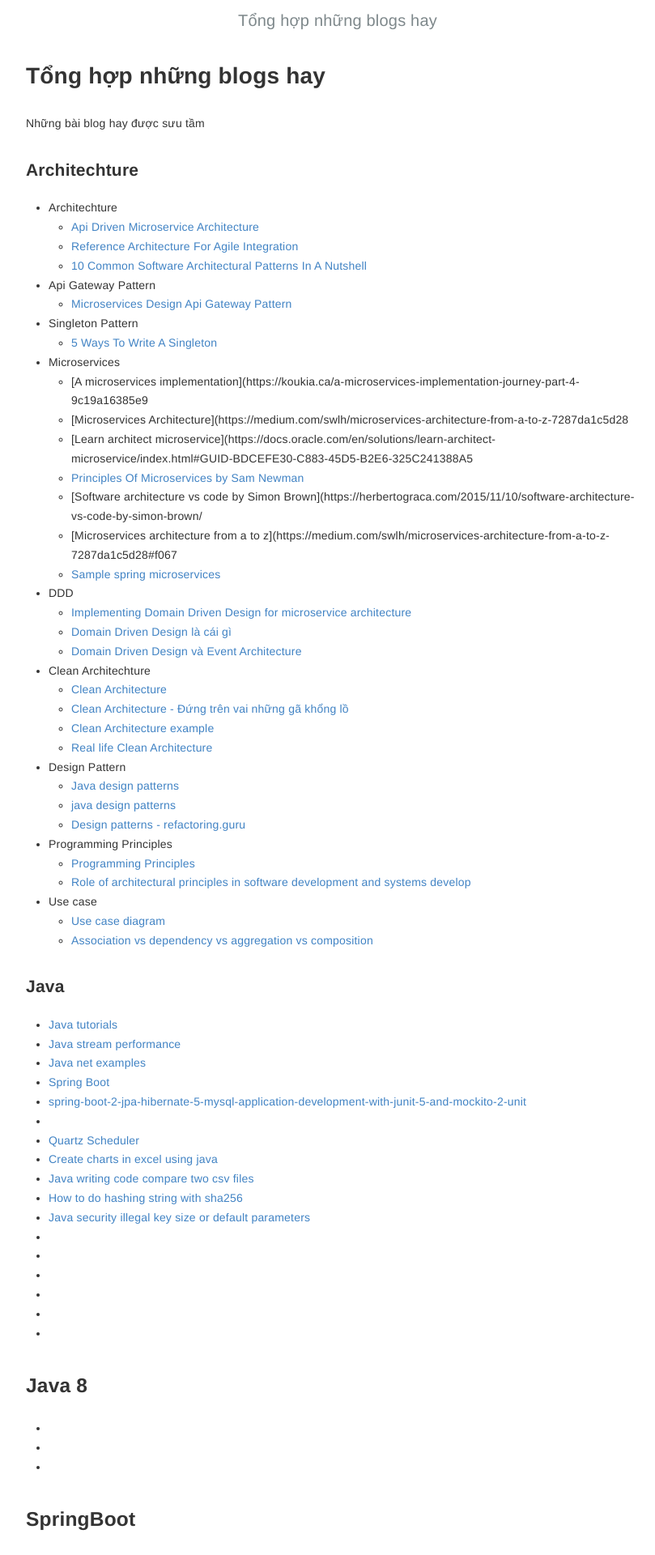
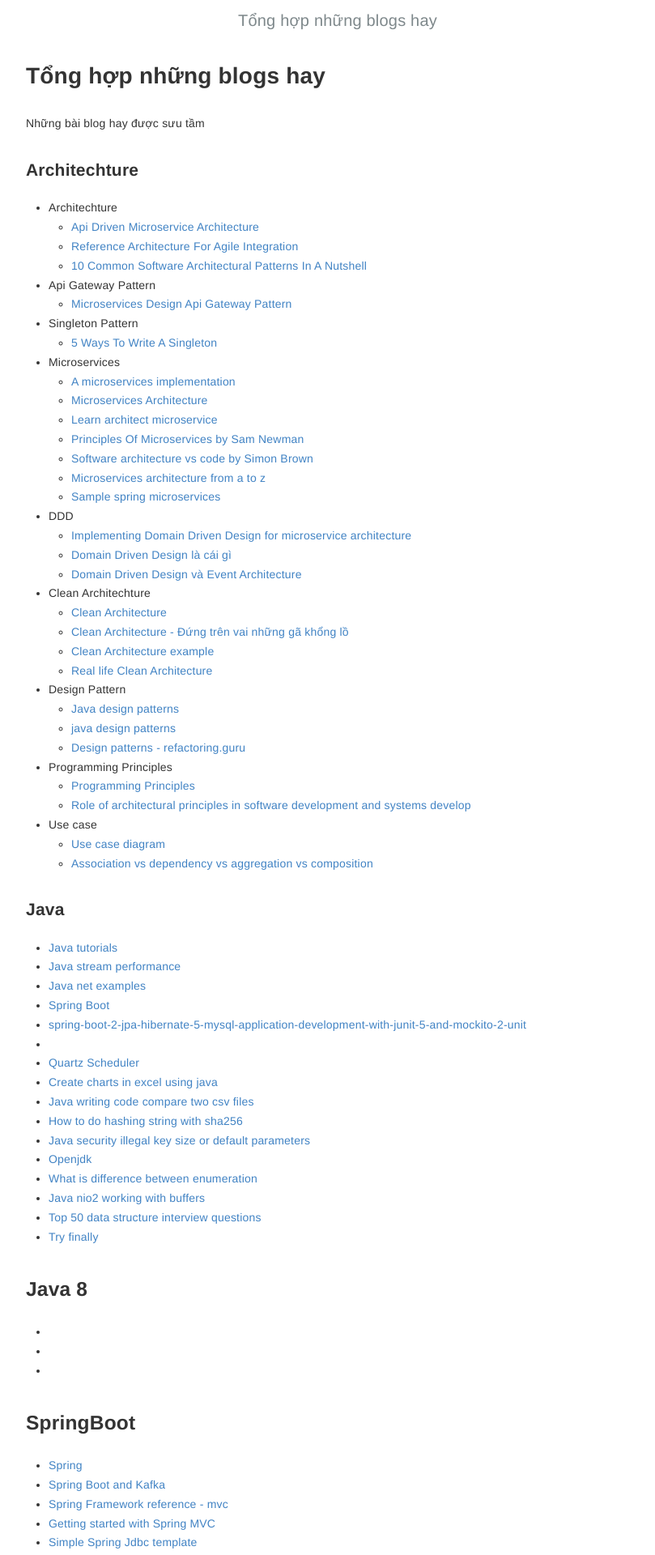
Before and after one commit to huypva/code-by-example-site, a Jekyll site: the page built from _posts/2021-09-04-blogs.md, in a window 1280 px wide. Shown: the top 1920 px of the page at 81% size, without its empty margins (223-1032 px from the left). Built offline with Jekyll 4.4.1, drawn with Linux system fonts in a browser that asks for light colours.

Commit message:
Format blogs

```diff
--- a/_posts/2021-09-04-blogs.md
+++ b/_posts/2021-09-04-blogs.md
@@ -23,13 +23,13 @@ Những bài blog hay được sưu tầm
     - [5 Ways To Write A Singleton](https://sinethneranjana.medium.com/5-ways-to-write-a-singleton-and-why-you-shouldnt-1cf078562376)
 
 - Microservices
-    - [A microservices implementation](https://koukia.ca/a-microservices-implementation-journey-part-4-9c19a16385e9
-    - [Microservices Architecture](https://medium.com/swlh/microservices-architecture-from-a-to-z-7287da1c5d28
-    - [Learn architect microservice](https://docs.oracle.com/en/solutions/learn-architect-microservice/index.html#GUID-BDCEFE30-C883-45D5-B2E6-325C241388A5
+    - [A microservices implementation](https://koukia.ca/a-microservices-implementation-journey-part-4-9c19a16385e9)
+    - [Microservices Architecture](https://medium.com/swlh/microservices-architecture-from-a-to-z-7287da1c5d28)
+    - [Learn architect microservice](https://docs.oracle.com/en/solutions/learn-architect-microservice/index.html#GUID-BDCEFE30-C883-45D5-B2E6-325C241388A5)
     - [Principles Of Microservices by Sam Newman
 ](https://www.youtube.com/watch?v=PFQnNFe27kU)
-    - [Software architecture vs code by Simon Brown](https://herbertograca.com/2015/11/10/software-architecture-vs-code-by-simon-brown/
-    - [Microservices architecture from a to z](https://medium.com/swlh/microservices-architecture-from-a-to-z-7287da1c5d28#f067
+    - [Software architecture vs code by Simon Brown](https://herbertograca.com/2015/11/10/software-architecture-vs-code-by-simon-brown/)
+    - [Microservices architecture from a to z](https://medium.com/swlh/microservices-architecture-from-a-to-z-7287da1c5d28#f067)
     - [Sample spring microservices](https://github.com/piomin/sample-spring-microservices-new)
 
 - DDD
@@ -68,12 +68,11 @@ Những bài blog hay được sưu tầm
 - [Java writing code compare two csv files](http://java-success.blogspot.com/2013/01/java-writing-code-compare-two-csv-files.html)
 - [How to do hashing string with sha256](http://bestjavapractices.blogspot.com/2011/06/how-to-do-hashing-string-with-sha-256.html)
 - [Java security illegal key size or default parameters](https://stackoverflow.com/questions/6481627/java-security-illegal-key-size-or-default-parameters)
-- [](http://grepcode.com/project/repository.grepcode.com/java/root/jdk/openjdk/)
-- [](http://howtodoinjava.com/2015/01/15/java-nio-2-0-working-with-buffers/)
-- [](http://javarevisited.blogspot.sg/2010/10/what-is-difference-between-enumeration.html)
-- [](https://howtodoinjava.com/java/nio/java-nio-2-0-working-with-buffers/)
-- [](https://career.guru99.com/top-50-data-structure-interview-questions/)
-- [](https://programming.guide/java/try-finally.html)
+- [Openjdk](http://grepcode.com/project/repository.grepcode.com/java/root/jdk/openjdk/)
+- [What is difference between enumeration](http://javarevisited.blogspot.sg/2010/10/what-is-difference-between-enumeration.html)
+- [Java nio2 working with buffers](https://howtodoinjava.com/java/nio/java-nio-2-0-working-with-buffers/)
+- [Top 50 data structure interview questions](https://career.guru99.com/top-50-data-structure-interview-questions/)
+- [Try finally](https://programming.guide/java/try-finally.html)
 
 ## Java 8
 - [](https://topdev.vn/blog/nhung-ma-xau-ma-java-8-co-the-khu/)
```
